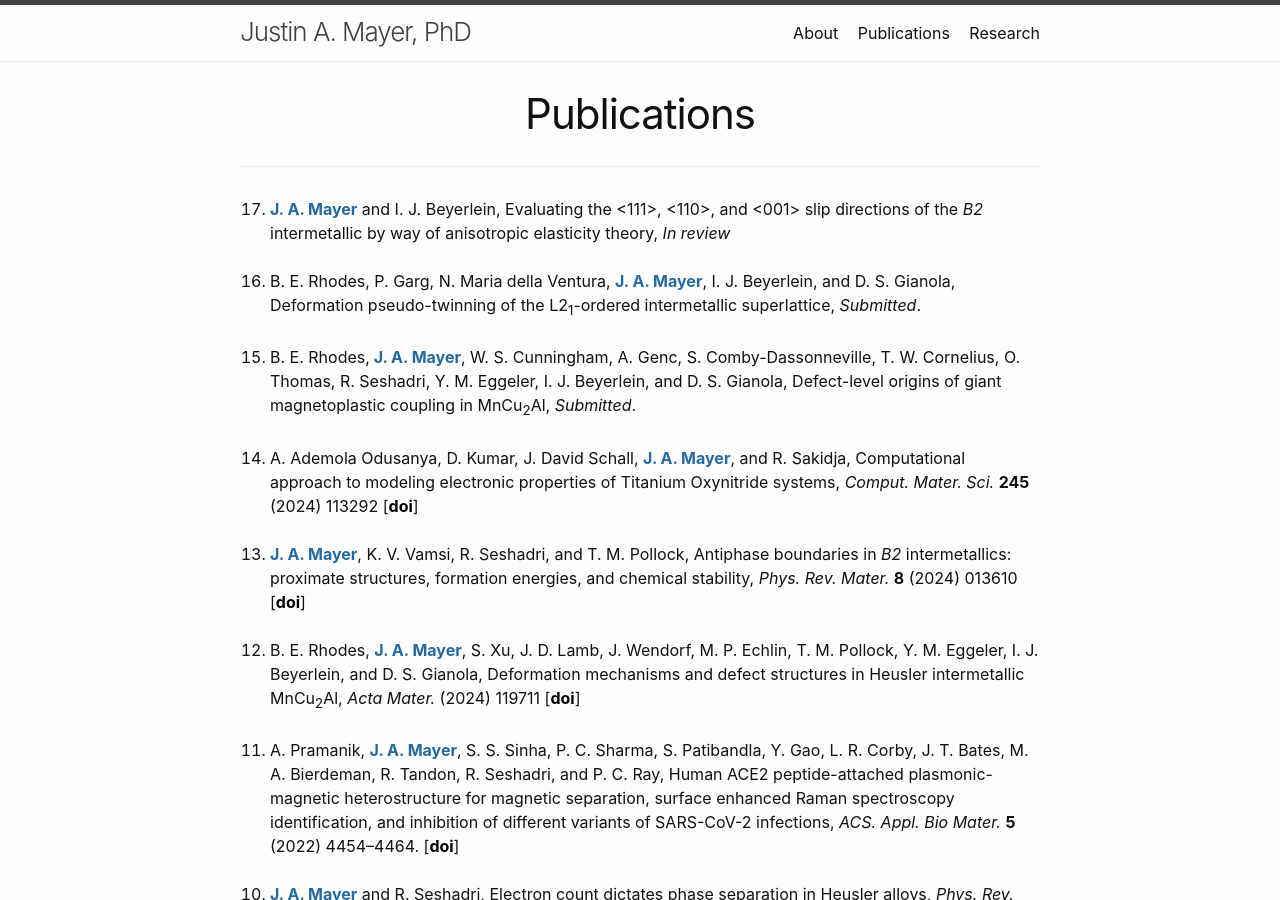
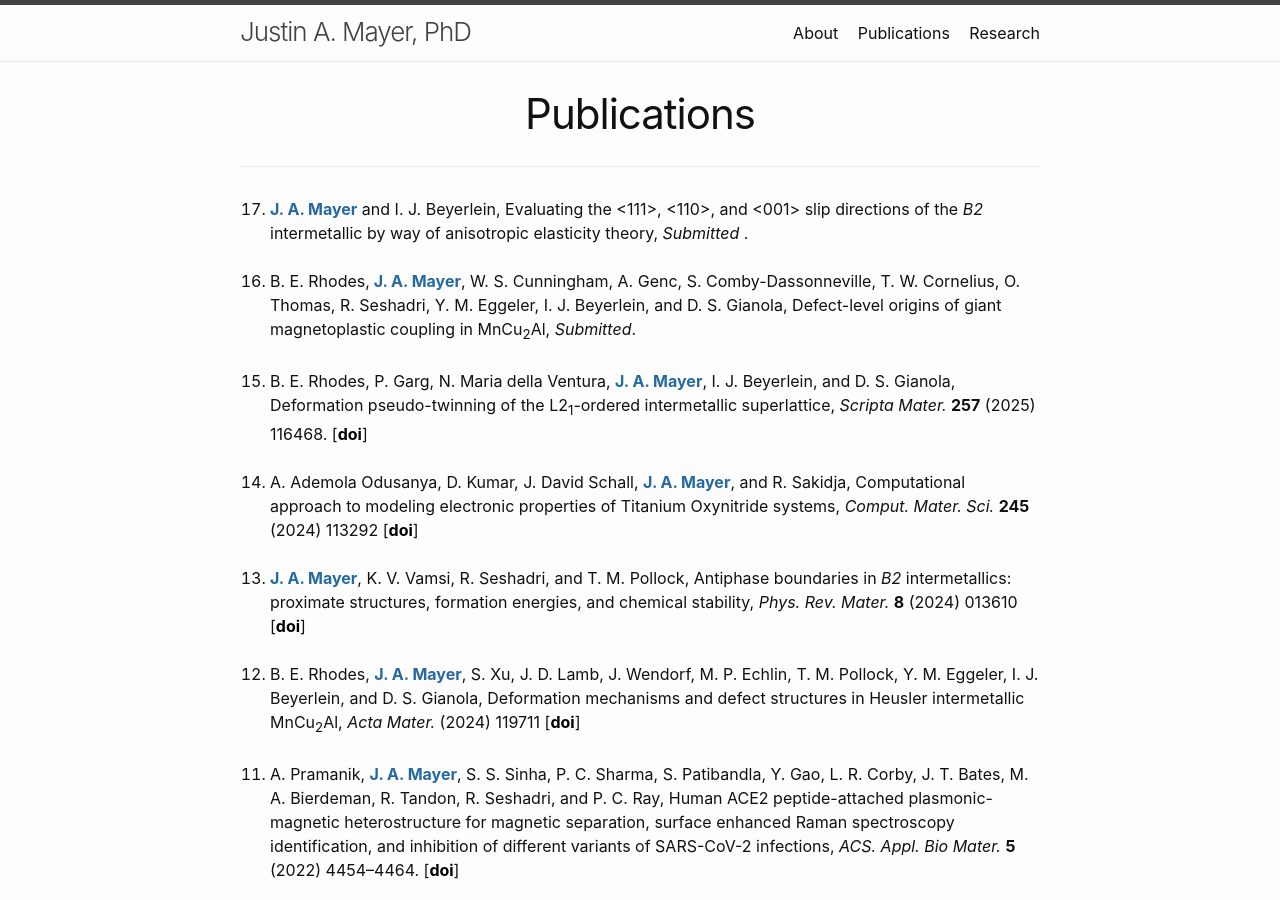
Before and after one commit to jam-1057/jam-1057.github.io, a Jekyll site: the page built from publications.md, in a window 1280 px wide and 900 px high. Built offline with Jekyll 4.4.1, drawn with Linux system fonts in a browser that asks for light colours.

Commit message:
update pub and format

```diff
--- a/publications.md
+++ b/publications.md
@@ -5,17 +5,17 @@ permalink: /publications/
 ---
 
 <ol>
-  <li value="17"> <font color="2569A1"><b>J. A. Mayer</b></font> and  I. J. Beyerlein, Evaluating the &lt;111&gt;, &lt;110&gt;, and &lt;001&gt; slip directions of the <i> B2 </i> intermetallic by way of anisotropic elasticity theory, <i>In review </i>
+  <li value="17"> <font color="2569A1"><b>J. A. Mayer</b></font> and  I. J. Beyerlein, Evaluating the &lt;111&gt;, &lt;110&gt;, and &lt;001&gt; slip directions of the <i> B2 </i> intermetallic by way of anisotropic elasticity theory, <i>Submitted </i>.
   </li>
   <br>
 
-<li value="16">B. E. Rhodes, P. Garg, N. Maria della Ventura, <font color="2569A1"><b>J. A. Mayer</b></font>, I. J. Beyerlein, and D. S. Gianola, Deformation pseudo-twinning of the L2<sub>1</sub>-ordered intermetallic superlattice, <i>Submitted</i>.
+  <li value="16"> B. E. Rhodes,<font color="2569A1"><b> J. A. Mayer</b></font>, W. S. Cunningham, A. Genc, S. Comby-Dassonneville, T. W. Cornelius, O. Thomas, R. Seshadri, Y. M. Eggeler, I. J. Beyerlein, and D. S. Gianola, Defect-level origins of giant magnetoplastic coupling in MnCu<sub>2</sub>Al, <i>Submitted</i>.
+  </li>
+   <br>
+
+<li value="15">B. E. Rhodes, P. Garg, N. Maria della Ventura, <font color="2569A1"><b>J. A. Mayer</b></font>, I. J. Beyerlein, and D. S. Gianola, Deformation pseudo-twinning of the L2<sub>1</sub>-ordered intermetallic superlattice, <i>Scripta Mater.</i> <b>257</b> (2025) 116468. [<a href="https://doi.org/10.1016/j.scriptamat.2024.116468" target="_black" style="color: #000000"><b>doi</b></a>]
   </li>
   <br>
-
-  <li value="15"> B. E. Rhodes,<font color="2569A1"><b> J. A. Mayer</b></font>, W. S. Cunningham, A. Genc, S. Comby-Dassonneville, T. W. Cornelius, O. Thomas, R. Seshadri, Y. M. Eggeler, I. J. Beyerlein, and D. S. Gianola, Defect-level origins of giant magnetoplastic coupling in MnCu<sub>2</sub>Al, <i>Submitted</i>.
-  </li>
-   <br>
 
    <li value="14">A. Ademola Odusanya, D. Kumar, J. David Schall, <font color="2569A1"><b>J. A. Mayer</b></font>, and R. Sakidja, Computational approach to modeling electronic properties of Titanium Oxynitride systems, <i>Comput. Mater. Sci.</i> <b>245</b> (2024) 113292 [<a href="https://doi.org/10.1016/j.commatsci.2024.113292" target="_blank" style="color: #000000"><b>doi</b></a>]
    </li>
```
Also changed, not shown: about.md (+1 -1 lines).
